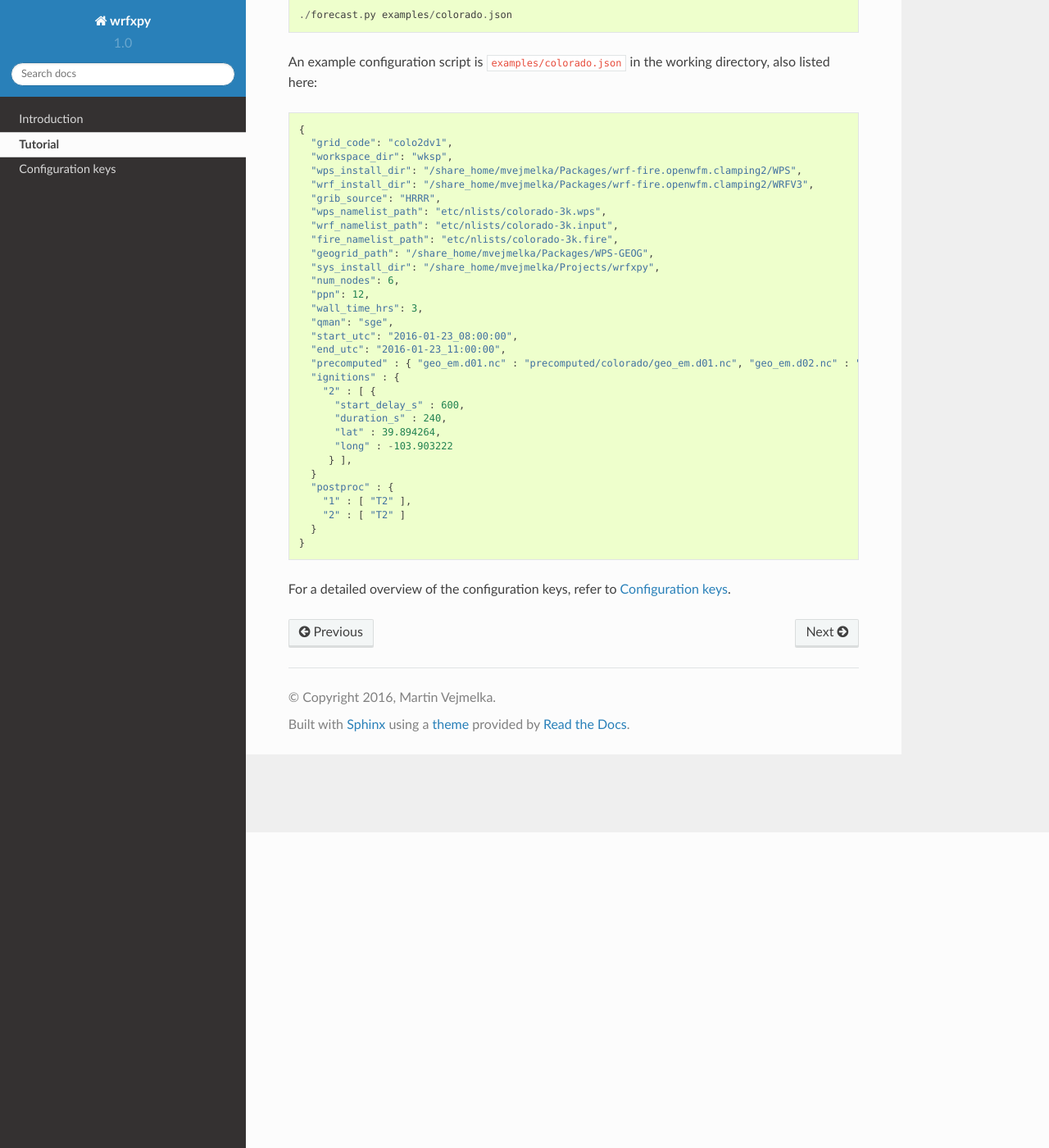
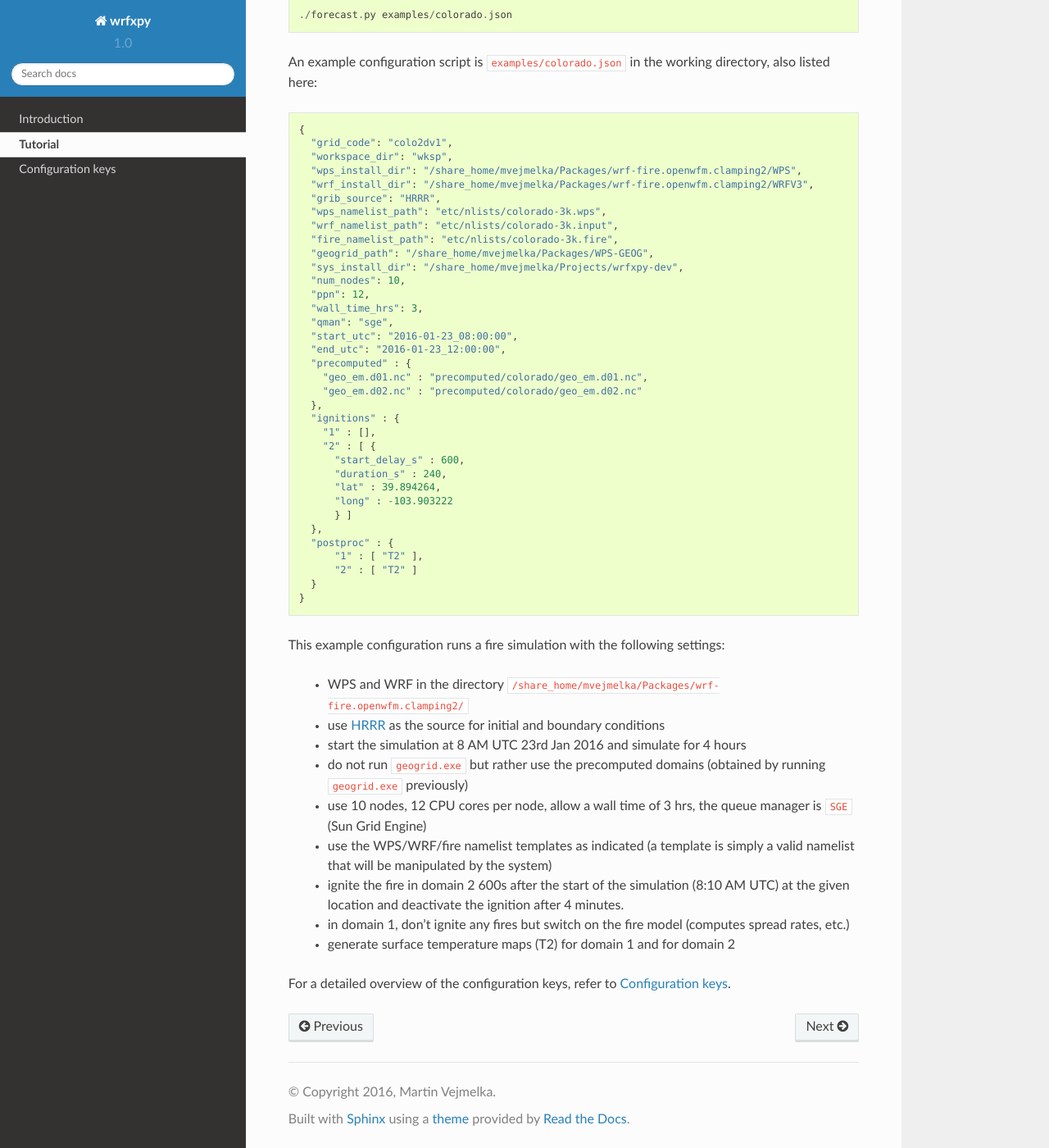
Before and after one commit to openwfm/wrfxpy, a Sphinx documentation site: the page built from docs/source/tutorial.rst, in a window 1280 px wide and 1400 px high, scrolled down 385 px. Shown: the whole window at 82% size. Built offline with Sphinx 7.4.7 and the Read the Docs theme 2.0.0, drawn with Linux system fonts in a browser that asks for light colours.

Commit message:
updated documentation to reflect ignition behavior and explain tutorial example

```diff
--- a/docs/source/intro.rst
+++ b/docs/source/intro.rst
@@ -20,6 +20,7 @@ The *wrfxpy* system needs the following software to be installed:
 * `Python 2.7+ <https://www.python.org/download/releases/2.7/>`_
 * `Basemap <http://matplotlib.org/basemap/>`_
 * `simplekml <https://simplekml.readthedocs.org/en/latest/>`_
+* `f90nml <https://pypi.python.org/pypi/f90nml>`_
 
 The simplest way to satisfy these requirements is to install `Anaconda Python <https://www.continuum.io/downloads>`_ and then run the following commands:
 
--- a/docs/source/tutorial.rst
+++ b/docs/source/tutorial.rst
@@ -29,26 +29,43 @@ also listed here:
     "wrf_namelist_path": "etc/nlists/colorado-3k.input",
     "fire_namelist_path": "etc/nlists/colorado-3k.fire",
     "geogrid_path": "/share_home/mvejmelka/Packages/WPS-GEOG",
-    "sys_install_dir": "/share_home/mvejmelka/Projects/wrfxpy",
-    "num_nodes": 6,
+    "sys_install_dir": "/share_home/mvejmelka/Projects/wrfxpy-dev",
+    "num_nodes": 10,
     "ppn": 12,
     "wall_time_hrs": 3,
     "qman": "sge",
     "start_utc": "2016-01-23_08:00:00",
-    "end_utc": "2016-01-23_11:00:00",
-    "precomputed" : { "geo_em.d01.nc" : "precomputed/colorado/geo_em.d01.nc", "geo_em.d02.nc" : "precomputed/colorado/geo_em.d02.nc" },
+    "end_utc": "2016-01-23_12:00:00",
+    "precomputed" : {
+      "geo_em.d01.nc" : "precomputed/colorado/geo_em.d01.nc",
+      "geo_em.d02.nc" : "precomputed/colorado/geo_em.d02.nc"
+    },
     "ignitions" : {
+      "1" : [],
       "2" : [ {
         "start_delay_s" : 600,
         "duration_s" : 240,
         "lat" : 39.894264,
         "long" : -103.903222
-       } ],
-    }
+        } ]
+    },
     "postproc" : {
-      "1" : [ "T2" ],
-      "2" : [ "T2" ]
+        "1" : [ "T2" ],
+        "2" : [ "T2" ]
     }
   }
 
+
+This example configuration runs a fire simulation with the following settings:
+
+  - WPS and WRF in the directory ``/share_home/mvejmelka/Packages/wrf-fire.openwfm.clamping2/``
+  - use `HRRR <http://ruc.noaa.gov/hrrr/>`_ as the source for initial and boundary conditions
+  - start the simulation at 8 AM UTC 23rd Jan 2016 and simulate for 4 hours
+  - do not run ``geogrid.exe`` but rather use the precomputed domains (obtained by running ``geogrid.exe`` previously)
+  - use 10 nodes, 12 CPU cores per node, allow a wall time of 3 hrs, the queue manager is ``SGE`` (Sun Grid Engine)
+  - use the WPS/WRF/fire namelist templates as indicated (a template is simply a valid namelist that will be manipulated by the system)
+  - ignite the fire in domain 2 600s after the start of the simulation  (8:10 AM UTC) at the given location and deactivate the ignition after 4 minutes.
+  - in domain 1, don't ignite any fires but switch on the fire model (computes spread rates, etc.)
+  - generate surface temperature maps (T2) for domain 1 and for domain 2
+
 For a detailed overview of the configuration keys, refer to :doc:`configuration`.
```
Also changed, not shown: docs/source/configuration.rst (+5 -7 lines), 1 other file.
